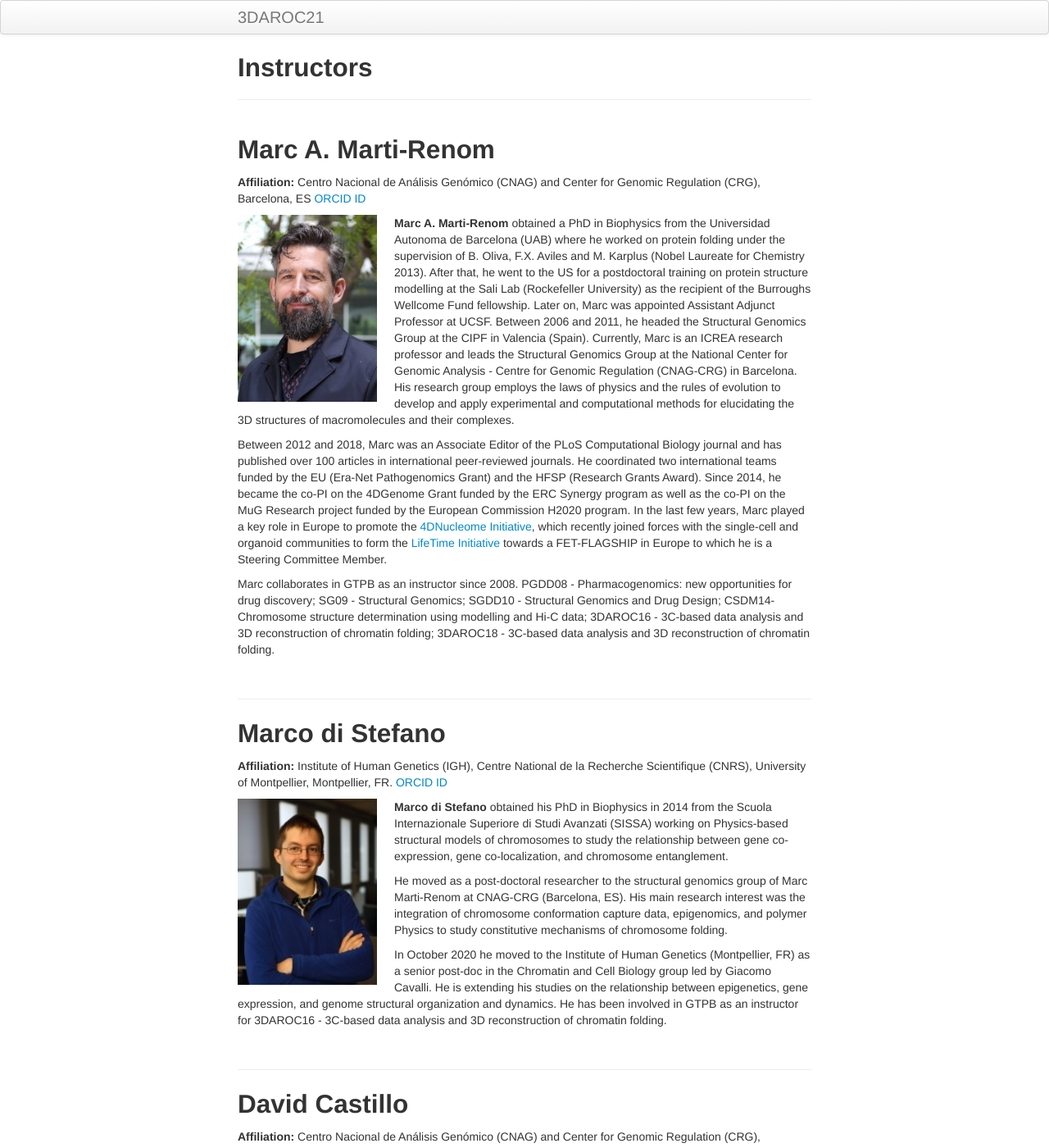
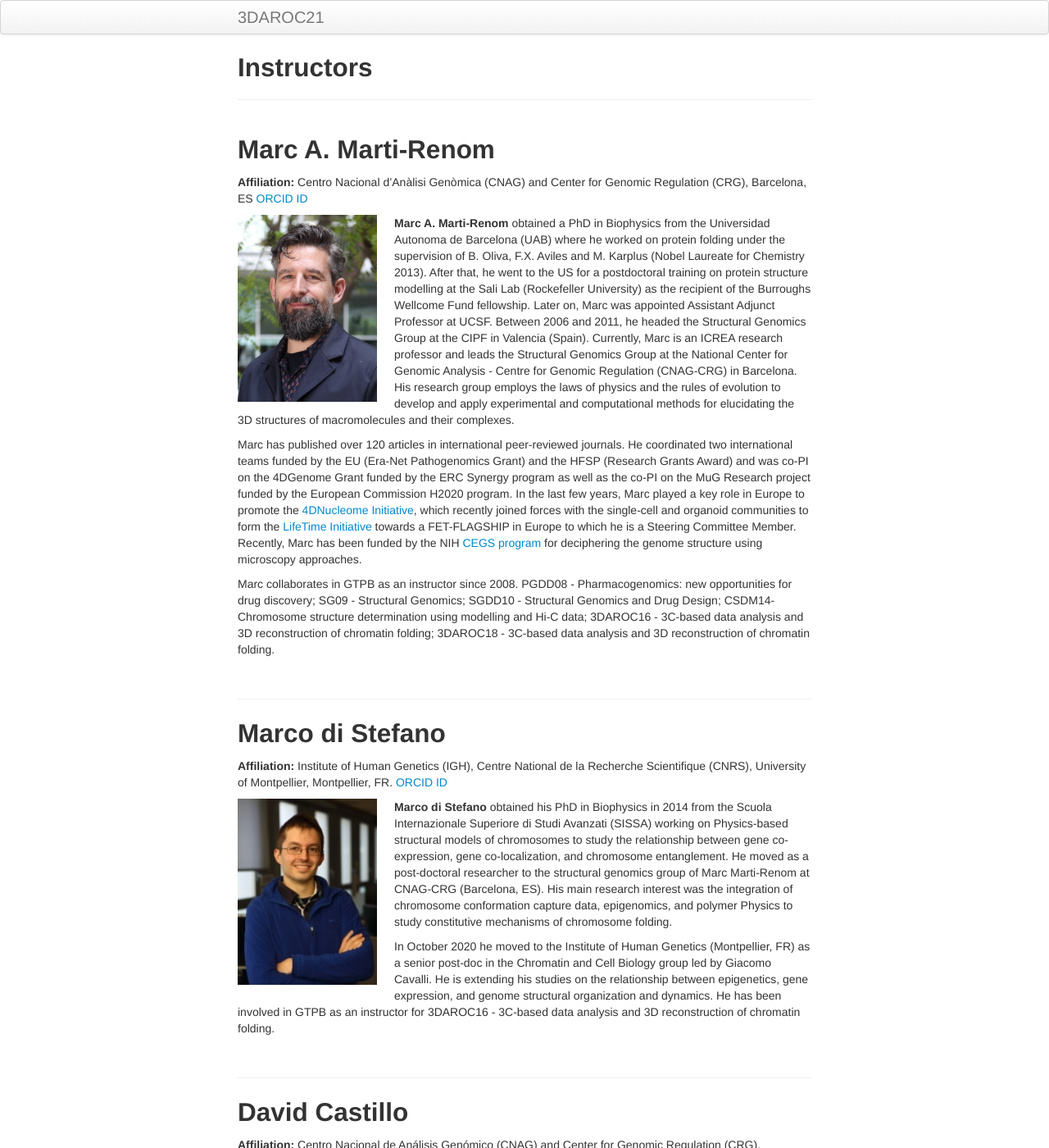
Before and after one commit to GTPB/3DAROC21, a Jekyll site: the page built from pages/instructors.md, in a window 1280 px wide and 1400 px high. Shown: the whole window at 82% size. Built offline with Jekyll 4.4.1, drawn with Linux system fonts in a browser that asks for light colours.

Commit message:
Update instructors.md

```diff
--- a/pages/instructors.md
+++ b/pages/instructors.md
@@ -12,14 +12,14 @@ schemadotorg:
 ---
 
 ## Marc A. Marti-Renom
-**Affiliation:** Centro Nacional de Análisis Genómico (CNAG) and Center for Genomic Regulation (CRG), Barcelona, ES
+**Affiliation:** Centro Nacional d'Anàlisi Genòmica (CNAG) and Center for Genomic Regulation (CRG), Barcelona, ES
 [ORCID ID](https://orcid.org/0000-0002-0151-4279)
 
 <img src="./images/instructors/Marc_Marti-Renom.jpeg" width="170px" align="left" style="margin-right: 3%; margin-bottom: 0.3em;">
 
 **Marc A. Marti-Renom** obtained a PhD in Biophysics from the Universidad Autonoma de Barcelona (UAB) where he worked on protein folding under the supervision of B. Oliva, F.X. Aviles and M. Karplus (Nobel Laureate for Chemistry 2013). After that, he went to the US for a postdoctoral training on protein structure modelling at the Sali Lab (Rockefeller University) as the recipient of the Burroughs Wellcome Fund fellowship. Later on, Marc was appointed Assistant Adjunct Professor at UCSF. Between 2006 and 2011, he headed the Structural Genomics Group at the CIPF in Valencia (Spain). Currently, Marc is an ICREA research professor and leads the Structural Genomics Group at the National Center for Genomic Analysis - Centre for Genomic Regulation (CNAG-CRG) in Barcelona. His research group employs the laws of physics and the rules of evolution to develop and apply experimental and computational methods for elucidating the 3D structures of macromolecules and their complexes.
 
-Between 2012 and 2018, Marc was an Associate Editor of the PLoS Computational Biology journal and has published over 100 articles in international peer-reviewed journals. He coordinated two international teams funded by the EU (Era-Net Pathogenomics Grant) and the HFSP (Research Grants Award). Since 2014, he became the co-PI on the 4DGenome Grant funded by the ERC Synergy program as well as the co-PI on the MuG Research project funded by the European Commission H2020 program. In the last few years, Marc played a key role in Europe to promote the [4DNucleome Initiative](http://www.4dnucleome.eu), which recently joined forces with the single-cell and organoid communities to form the [LifeTime Initiative](https://lifetime-fetflagship.eu) towards a FET-FLAGSHIP in Europe to which he is a Steering Committee Member.
+Marc has published over 120 articles in international peer-reviewed journals. He coordinated two international teams funded by the EU (Era-Net Pathogenomics Grant) and the HFSP (Research Grants Award) and was co-PI on the 4DGenome Grant funded by the ERC Synergy program as well as the co-PI on the MuG Research project funded by the European Commission H2020 program. In the last few years, Marc played a key role in Europe to promote the [4DNucleome Initiative](http://www.4dnucleome.eu), which recently joined forces with the single-cell and organoid communities to form the [LifeTime Initiative](https://lifetime-fetflagship.eu) towards a FET-FLAGSHIP in Europe to which he is a Steering Committee Member. Recently, Marc has been funded by the NIH [CEGS program](https://www.genome.gov/Funded-Programs-Projects/Centers-of-Excellence-in-Genomic-Science) for deciphering the genome structure using microscopy approaches.
 
 Marc collaborates in GTPB as an instructor since 2008. PGDD08 - Pharmacogenomics: new opportunities for drug discovery; SG09 - Structural Genomics; SGDD10 - Structural Genomics and Drug Design; CSDM14-Chromosome structure determination using modelling and Hi-C data; 3DAROC16 -
 3C-based data analysis and 3D reconstruction of chromatin folding; 3DAROC18 - 3C-based data analysis and 3D reconstruction of chromatin folding.
@@ -34,9 +34,7 @@ Marc collaborates in GTPB as an instructor since 2008. PGDD08 - Pharmacogenomics
 
 <img src="./images/instructors/Marco_di_Stefano.jpg" height="220px" width="170px" align="left" style="margin-right: 3%; margin-bottom: 0.3em;">
 
-**Marco di Stefano** obtained his PhD in Biophysics in 2014 from the Scuola Internazionale Superiore di Studi Avanzati (SISSA) working on Physics-based structural models of chromosomes to study the relationship between gene co-expression, gene co-localization, and chromosome entanglement.
-
-He moved as a post-doctoral researcher to the structural genomics group of Marc Marti-Renom at CNAG-CRG (Barcelona, ES). His main research interest was the integration of chromosome conformation capture data, epigenomics, and polymer Physics to study constitutive mechanisms of chromosome folding.
+**Marco di Stefano** obtained his PhD in Biophysics in 2014 from the Scuola Internazionale Superiore di Studi Avanzati (SISSA) working on Physics-based structural models of chromosomes to study the relationship between gene co-expression, gene co-localization, and chromosome entanglement. He moved as a post-doctoral researcher to the structural genomics group of Marc Marti-Renom at CNAG-CRG (Barcelona, ES). His main research interest was the integration of chromosome conformation capture data, epigenomics, and polymer Physics to study constitutive mechanisms of chromosome folding.
 
 In October 2020 he moved to the Institute of Human Genetics (Montpellier, FR) as a senior post-doc in the Chromatin and Cell Biology group led by Giacomo Cavalli. He is extending his studies on the relationship between epigenetics, gene expression, and genome structural organization and dynamics. He has been involved in GTPB as an instructor for 3DAROC16 - 3C-based data analysis and 3D reconstruction of chromatin folding.
 
```
